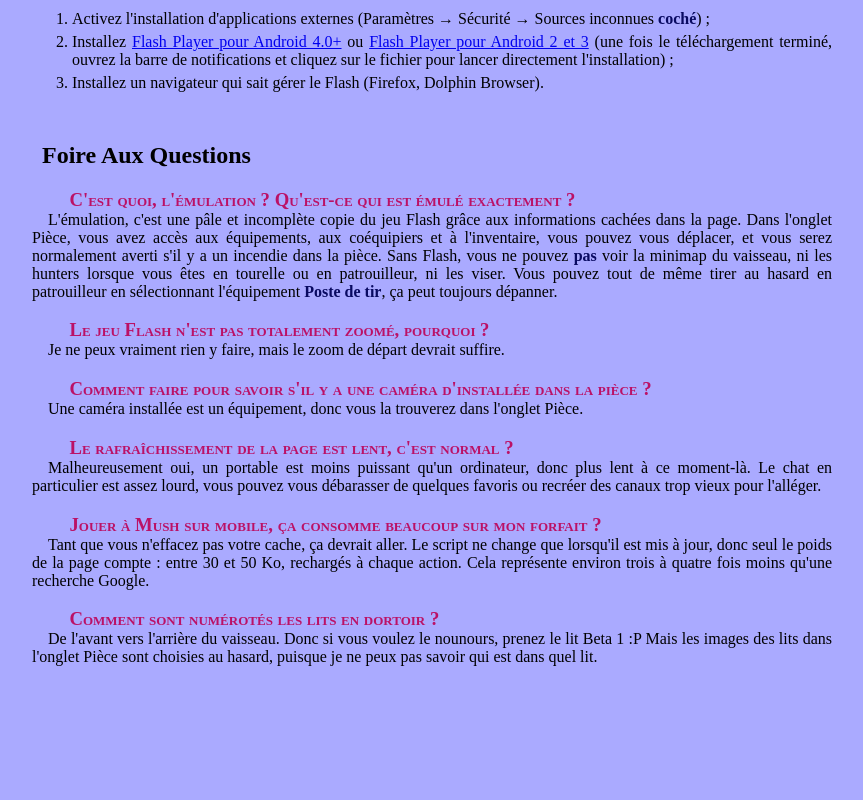
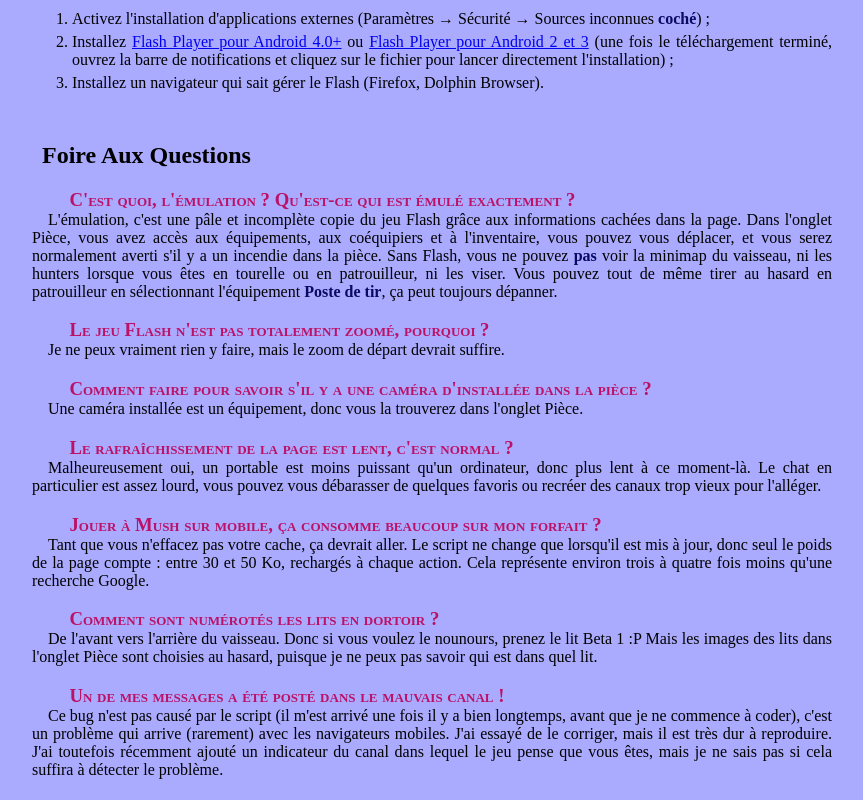
Before and after one commit to LAbare/SmallMush, a plain HTML site: page index-fr.html in a window 1280 px wide. Shown: the part 1777-2577 px from the top of the page, without its empty margins (208-1071 px from the left). Before the commit the page ends 2464 px from the top, so only its background shows below. Drawn offline with Linux system fonts and the light colour scheme.

Commit message:
1.0.1 updt index.html

```diff
--- a/index-fr.html
+++ b/index-fr.html
@@ -96,5 +96,7 @@
 	<p class='answer text'>Tant que vous n'effacez pas votre cache, ça devrait aller. Le script ne change que lorsqu'il est mis à jour, donc seul le poids de la page compte : entre 30 et 50 Ko, rechargés à chaque action. Cela représente environ trois à quatre fois moins qu'une recherche Google.</p>
 	<h3 class='question'>Comment sont numérotés les lits en dortoir ?</h3>
 	<p class='answer text'>De l'avant vers l'arrière du vaisseau. Donc si vous voulez le nounours, prenez le lit Beta 1 :P Mais les images des lits dans l'onglet Pièce sont choisies au hasard, puisque je ne peux pas savoir qui est dans quel lit.</p>
+	<h3 class='question'>Un de mes messages a été posté dans le mauvais canal !</h3>
+	<p class='answer text'>Ce bug n'est pas causé par le script (il m'est arrivé une fois il y a bien longtemps, avant que je ne commence à coder), c'est un problème qui arrive (rarement) avec les navigateurs mobiles. J'ai essayé de le corriger, mais il est très dur à reproduire. J'ai toutefois récemment ajouté un indicateur du canal dans lequel le jeu pense que vous êtes, mais je ne sais pas si cela suffira à détecter le problème.</p>
 </body>
 </html>
```
Also changed, not shown: index-en.html (+2 -0 lines).
